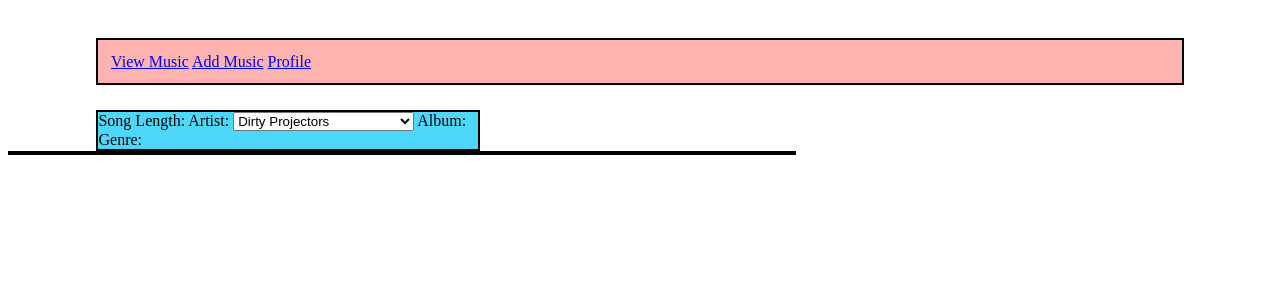
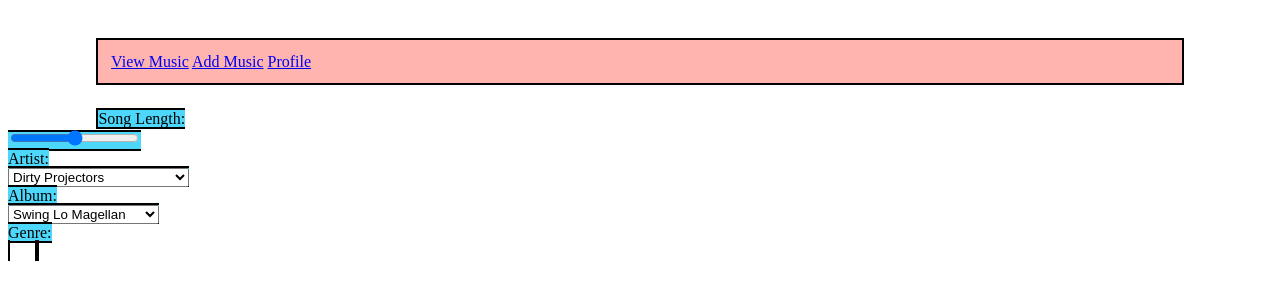
Before and after one commit to m-tambo/freakin-music-history, a plain HTML site: page index.html in a window 1280 px wide. Drawn offline with Linux system fonts and the light colour scheme.

Commit message:
added artists and albums

```diff
--- a/index.html
+++ b/index.html
@@ -15,19 +15,29 @@
    </nav>
 
    <div id="sidebar">
-      Song Length:
-
-      Artist:
+      Song Length: <br>
+      <input type="range" /><br>
+      Artist:<br>
       <select>
          <option>Dirty Projectors</option>
          <option>Mild High Club</option>
          <option>Unknown Mortal Orchestra</option>
-         <option></option>
-         <option></option>
-      </select>
-      Album:
+         <option>Xenia Rubinos</option>
+         <option>Hiatus Kaiyote</option>
+      </select><br>
+      Album: <br>
+      <select>
+         <option>Swing Lo Magellan</option>
+         <option>Bitte Orca</option>
+         <option>II</option>
+         <option>Multi-Love</option>
+         <option>Skiptracing</option>
+         <option>Tawk Tomohawk</option>
+         <option>Choose your Weapon</option>
+         <option>Black Terry Cat</option>
+      </select><br>
+      Genre: <br>
 
-      Genre:
    </div>
 
    <div id="playlist">
--- a/styles.css
+++ b/styles.css
@@ -13,6 +13,7 @@ nav {
 
 /* side bar styling*/
 #sidebar {
+   display: inline;
    margin: 0 2% 0 7%;
    border: 2px solid black;
    width: 30%;
@@ -21,6 +22,7 @@ nav {
 
 /* playlist styling */
 #playlist {
+   display: inline;
    margin: 0 7% 0 0;
    border: 2px solid black;
    width: 62%;
```
